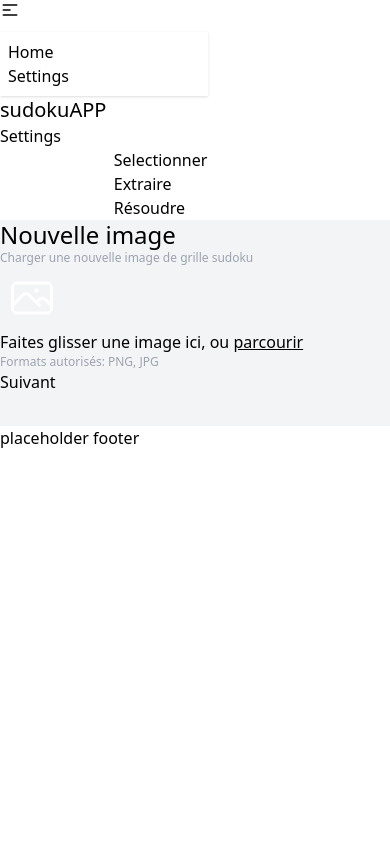
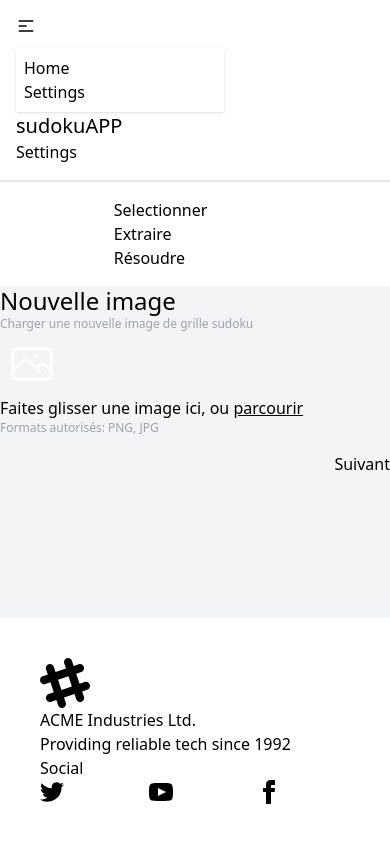
Before and after one commit to renlo08/sudoku-app, a Django app: page /app/ in a window 390 px wide. Run offline with Django 5.2, Linux system fonts and the light colour scheme; some libraries are stand-ins or nearby versions.

Commit message:
complete design of upload new image and images

```diff
--- a/sudoku/app/forms.py
+++ b/sudoku/app/forms.py
@@ -20,5 +20,5 @@ class UploadForm(forms.ModelForm):
             ext = ext.lstrip('.').lower()
             if ext not in ['png', 'jpg', 'jpeg']:
                 raise forms.ValidationError(
-                    'Format de fichier non supporté. Charger une photo au format .png, .jpg, .jpeg')
+                    f'Format non supporté. Formats autorisés: .png, .jpg, .jpeg')
         return photo
--- a/sudoku/app/views.py
+++ b/sudoku/app/views.py
@@ -21,13 +21,14 @@ def get_started_view(request):
     return render(request, 'app/get-started.html', {'form': form})
 
 def add_upload_details_view(request):
-    context = {'has_file': False}
+    context = {}
     if request.htmx and request.method =="POST":
-        file = request.FILES.get('photo')
-        if file:
-            context['file_path'] = file.name
-            context['has_file'] = True
+        form = UploadForm(request.POST, request.FILES)
+        if form.is_valid():
+            context['file_path'] = form.cleaned_data['photo'].name
+        context['form'] = form
     return render(request, 'app/partials/upload-details.html', context=context)
+
 
 def upload_view(request):
     if request.method == 'POST':
--- a/sudoku/templates/app/get-started.html
+++ b/sudoku/templates/app/get-started.html
@@ -3,13 +3,13 @@
 
 {% block app_content %}
   <!-- section for loading new files -->
-  <div class="upload-zone bg-gray-100">
+  <div class="upload-zone">
     <div class="upload-zone-title">
       <h2 class="text-2xl leading-tight">Nouvelle image</h2>
       <p class="text-xs text-gray-400">Charger une nouvelle image de grille sudoku</p>
     </div>
-    <div class="upload-zone-document" id="drop-zone">
-      <form enctype="multipart/form-data" name="upload-image-form" class="grow" hx-post="{% url 'app:hx-upload-details' %}" hx-trigger="change from:#new-file" hx-target="#file-details" hx-swap="innerHTML">
+    <div id="drop-zone" class="upload-zone-document">
+      <form enctype="multipart/form-data" name="upload-image-form" hx-post="{% url 'app:hx-upload-details' %}" hx-trigger="change from:#new-file" hx-target="#file-details" hx-swap="innerHTML">
         {% csrf_token %}
         <label class="image-file-upload-zone">
           <svg xmlns="http://www.w3.org/2000/svg" fill="none" viewBox="0 0 24 24" stroke-width="1.5" stroke="currentColor" class="p-2 w-16 h-16 text-white rounded-full bg-secondary">
@@ -19,15 +19,14 @@
             <span>Faites glisser une image ici, ou <span class="text-secondary underline">parcourir</span></span>
             <p class="text-xs text-gray-400">Formats autorisés: PNG, JPG</p>
           </div>
-          <div class="hidden">
-          {{ form.photo }}
-          </div>
-          <div id="file-details"></div>
+          <div class="hidden">{{ form.photo }}</div>
+          <div class="m-4" id="file-details"></div>
         </label>
       </form>
     </div>
+  </div>
+  <div class="flex justify-end">
     <button class="wizard-btn" type="submit">Suivant</button>
-    <div class="upload-zone-btn self-end p-4"></div>
   </div>
 
   <!-- section for loading an existing file -->
--- a/sudoku/templates/app/index.html
+++ b/sudoku/templates/app/index.html
@@ -2,8 +2,9 @@
 {% load static %}
 
 {% block content %}
-  <div class="flex justify-center">
-    <ul class="steps w-5/12">
+  <div class="flex-grow flex flex-col">
+    <div class="pt-4 border-t-2 flex justify-center bg-white">
+      <ul class="steps w-5/12 mb-4 ">
         <li class="step step-primary">Selectionner</li>
         <li class="step">Extraire</li>
         <li class="step">Résoudre</li>
@@ -12,4 +13,5 @@
       {% block app_content %}
         <p>Doit être remplacé par le contenu de l'application</p>
       {% endblock %}
+  </div>
 {% endblock %}
--- a/sudoku/templates/base.html
+++ b/sudoku/templates/base.html
@@ -8,19 +8,19 @@
     <script src="{% static 'js/htmx.min.js' %}" defer></script>
     {% tailwind_css %}
   </head>
-  <body>
-    <header>
+  <body class="flex flex-col min-h-screen">
+    <header class="p-4">
       {% include 'partials/navbar.html' %}
     </header>
 
     <!-- main and page content -->
-    <main>
+    <main class="flex-grow flex flex-col bg-gray-100">
       {% block content %}
         <h3>This will be replaced</h3>
       {% endblock %}
     </main>
 
-    <footer>placeholder footer</footer>
+    {% include "partials/footer.html" %}
     <script>
       document.body.addEventListener('htmx:configRequest', (event) => {
         event.detail.headers['X-CSRFToken'] = '{{ csrf_token }}'
--- /dev/null
+++ b/sudoku/templates/partials/footer.html
@@ -0,0 +1,58 @@
+<footer class="footer bg-neutral text-neutral-content p-10">
+    <aside>
+      <svg
+        width="50"
+        height="50"
+        viewBox="0 0 24 24"
+        xmlns="http://www.w3.org/2000/svg"
+        fill-rule="evenodd"
+        clip-rule="evenodd"
+        class="fill-current">
+        <path
+          d="M22.672 15.226l-2.432.811.841 2.515c.33 1.019-.209 2.127-1.23 2.456-1.15.325-2.148-.321-2.463-1.226l-.84-2.518-5.013 1.677.84 2.517c.391 1.203-.434 2.542-1.831 2.542-.88 0-1.601-.564-1.86-1.314l-.842-2.516-2.431.809c-1.135.328-2.145-.317-2.463-1.229-.329-1.018.211-2.127 1.231-2.456l2.432-.809-1.621-4.823-2.432.808c-1.355.384-2.558-.59-2.558-1.839 0-.817.509-1.582 1.327-1.846l2.433-.809-.842-2.515c-.33-1.02.211-2.129 1.232-2.458 1.02-.329 2.13.209 2.461 1.229l.842 2.515 5.011-1.677-.839-2.517c-.403-1.238.484-2.553 1.843-2.553.819 0 1.585.509 1.85 1.326l.841 2.517 2.431-.81c1.02-.33 2.131.211 2.461 1.229.332 1.018-.21 2.126-1.23 2.456l-2.433.809 1.622 4.823 2.433-.809c1.242-.401 2.557.484 2.557 1.838 0 .819-.51 1.583-1.328 1.847m-8.992-6.428l-5.01 1.675 1.619 4.828 5.011-1.674-1.62-4.829z"></path>
+      </svg>
+      <p>
+        ACME Industries Ltd.
+        <br />
+        Providing reliable tech since 1992
+      </p>
+    </aside>
+    <nav>
+      <h6 class="footer-title">Social</h6>
+      <div class="grid grid-flow-col gap-4">
+        <a>
+          <svg
+            xmlns="http://www.w3.org/2000/svg"
+            width="24"
+            height="24"
+            viewBox="0 0 24 24"
+            class="fill-current">
+            <path
+              d="M24 4.557c-.883.392-1.832.656-2.828.775 1.017-.609 1.798-1.574 2.165-2.724-.951.564-2.005.974-3.127 1.195-.897-.957-2.178-1.555-3.594-1.555-3.179 0-5.515 2.966-4.797 6.045-4.091-.205-7.719-2.165-10.148-5.144-1.29 2.213-.669 5.108 1.523 6.574-.806-.026-1.566-.247-2.229-.616-.054 2.281 1.581 4.415 3.949 4.89-.693.188-1.452.232-2.224.084.626 1.956 2.444 3.379 4.6 3.419-2.07 1.623-4.678 2.348-7.29 2.04 2.179 1.397 4.768 2.212 7.548 2.212 9.142 0 14.307-7.721 13.995-14.646.962-.695 1.797-1.562 2.457-2.549z"></path>
+          </svg>
+        </a>
+        <a>
+          <svg
+            xmlns="http://www.w3.org/2000/svg"
+            width="24"
+            height="24"
+            viewBox="0 0 24 24"
+            class="fill-current">
+            <path
+              d="M19.615 3.184c-3.604-.246-11.631-.245-15.23 0-3.897.266-4.356 2.62-4.385 8.816.029 6.185.484 8.549 4.385 8.816 3.6.245 11.626.246 15.23 0 3.897-.266 4.356-2.62 4.385-8.816-.029-6.185-.484-8.549-4.385-8.816zm-10.615 12.816v-8l8 3.993-8 4.007z"></path>
+          </svg>
+        </a>
+        <a>
+          <svg
+            xmlns="http://www.w3.org/2000/svg"
+            width="24"
+            height="24"
+            viewBox="0 0 24 24"
+            class="fill-current">
+            <path
+              d="M9 8h-3v4h3v12h5v-12h3.642l.358-4h-4v-1.667c0-.955.192-1.333 1.115-1.333h2.885v-5h-3.808c-3.596 0-5.192 1.583-5.192 4.615v3.385z"></path>
+          </svg>
+        </a>
+      </div>
+    </nav>
+  </footer>
--- a/sudoku/templates/partials/navbar.html
+++ b/sudoku/templates/partials/navbar.html
@@ -24,12 +24,6 @@
       </div>
       <a class="btn btn-ghost text-xl" href="{% url 'home' %}">sudokuAPP</a>
     </div>
-    {% comment %} <div class="navbar-center hidden lg:flex">
-      <ul class="menu menu-horizontal px-1">
-        <li><a href="{% url 'home' %}">Home</a></li>
-        <li><a>Settings</a></li>
-      </ul>
-    </div> {% endcomment %}
     <div class="navbar-end">
       <a class="btn btn-primary">Settings</a>
     </div>
```
Also changed, not shown: sudoku/templates/app/partials/upload-details.html (+25 -3 lines), sudoku/theme/static_src/src/styles.css (+4 -9 lines). Lines whose indentation alone changed are shown as unchanged.
